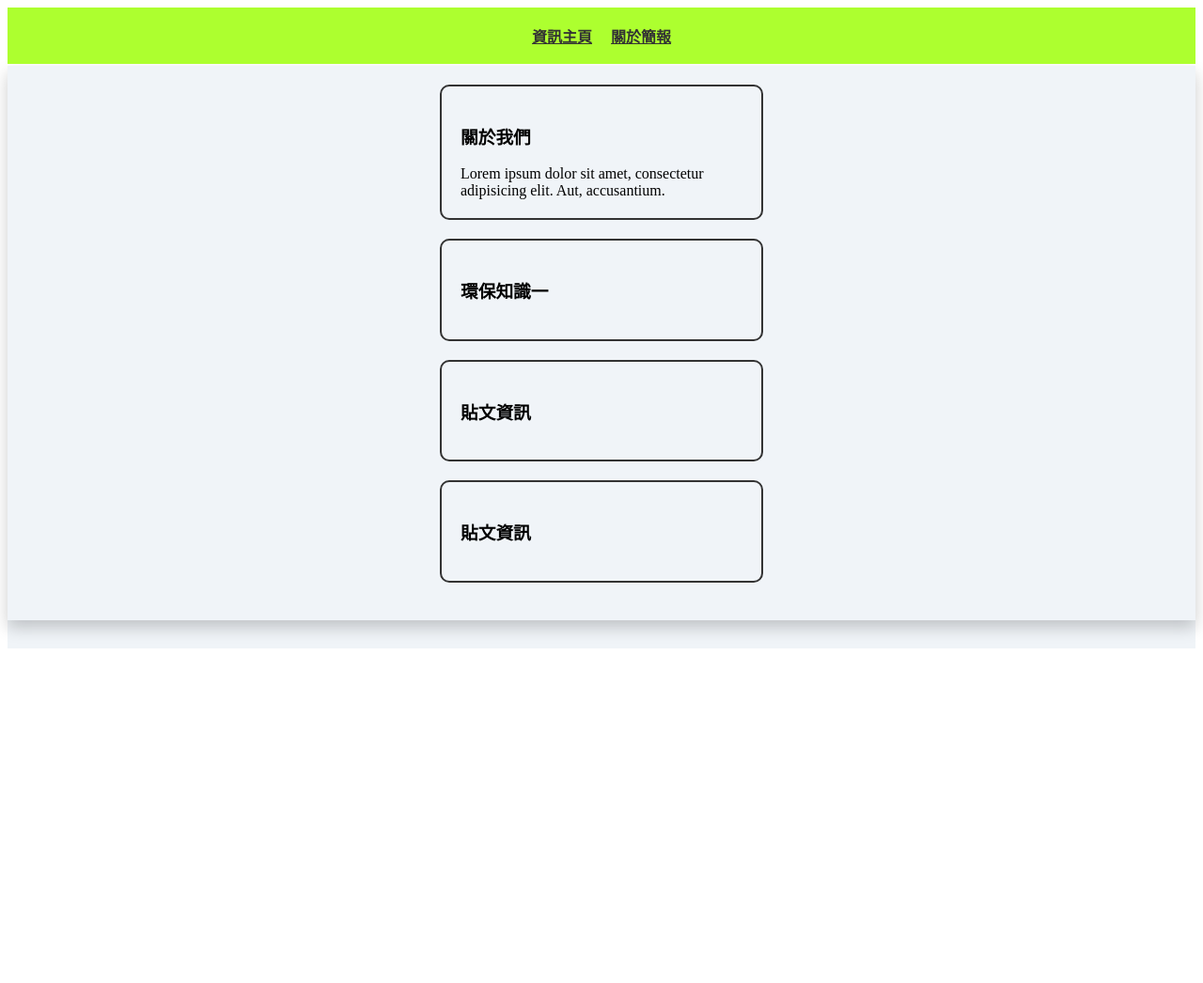
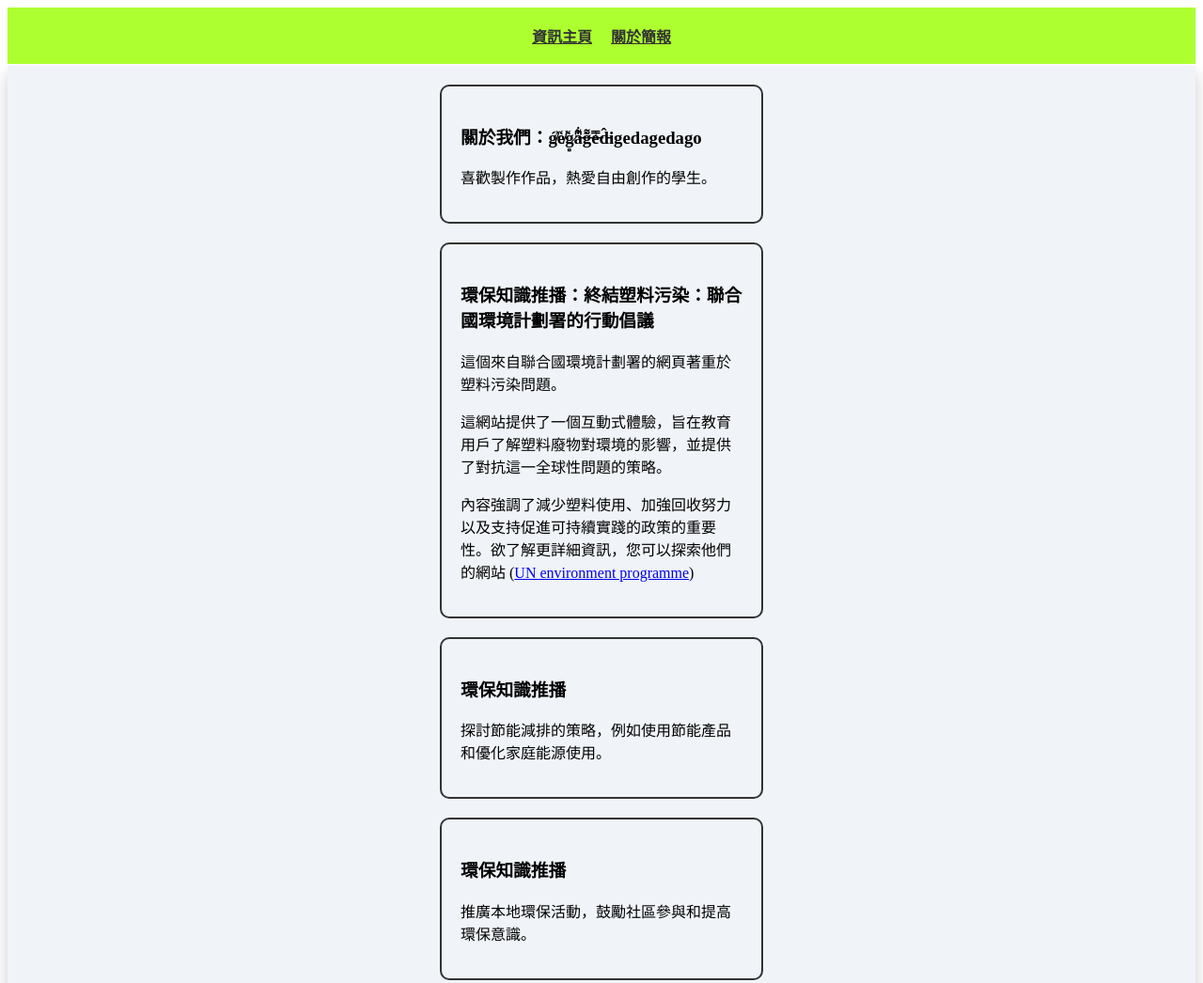
Before and after one commit to RayminQAQ/2024-MakerThon-stage2, a plain HTML site: page index.html in a window 1280 px wide. Shown: the top 1046 px of the page at 94% size. Before the commit the page ends 800 px from the top, so only its background shows below. Drawn offline with Linux system fonts and the light colour scheme.

Commit message:
Add files via upload

```diff
--- a/index.html
+++ b/index.html
@@ -22,17 +22,22 @@
                 <!--   some content     -->
                 <main class="main">
                     <div class="post">
-                        <h3>關於我們</h3>
-                        Lorem ipsum dolor sit amet, consectetur adipisicing elit. Aut, accusantium.
+                        <h3>關於我們：ǵ̸͐e̸̒̕g̷̻̒a̶͋͆g̶͌̆e̶͗̿d̵̂igedagedago</h3>
+                        <p>喜歡製作作品，熱愛自由創作的學生。</p>
                     </div>
                     <div class="post">
-                        <h3>環保知識一</h3>
+                        <h3>環保知識推播：終結塑料污染：聯合國環境計劃署的行動倡議</h3>
+                        <p>這個來自聯合國環境計劃署的網頁著重於塑料污染問題。</p>
+                        <p>這網站提供了一個互動式體驗，旨在教育用戶了解塑料廢物對環境的影響，並提供了對抗這一全球性問題的策略。</p>
+                        <p>內容強調了減少塑料使用、加強回收努力以及支持促進可持續實踐的政策的重要性。欲了解更詳細資訊，您可以探索他們的網站 (<a href="https://www.unep.org/interactives/beat-plastic-pollution/?gad_source=1&gclid=Cj0KCQjwmMayBhDuARIsAM9HM8ewHK61Hy5Phc86TvjMR86JolcoNenPma91SAw4NspbfBKMkH_z7E8aAve8EALw_wcB">UN environment programme</a>)</p>
                     </div>
                     <div class="post">
-                        <h3>貼文資訊</h3>
+                        <h3>環保知識推播</h3>
+                        <p>探討節能減排的策略，例如使用節能產品和優化家庭能源使用。</p>
                     </div>
                     <div class="post">
-                        <h3>貼文資訊</h3>
+                        <h3>環保知識推播</h3>
+                        <p>推廣本地環保活動，鼓勵社區參與和提高環保意識。</p>
                     </div>
                 </main>
             </div>
```
